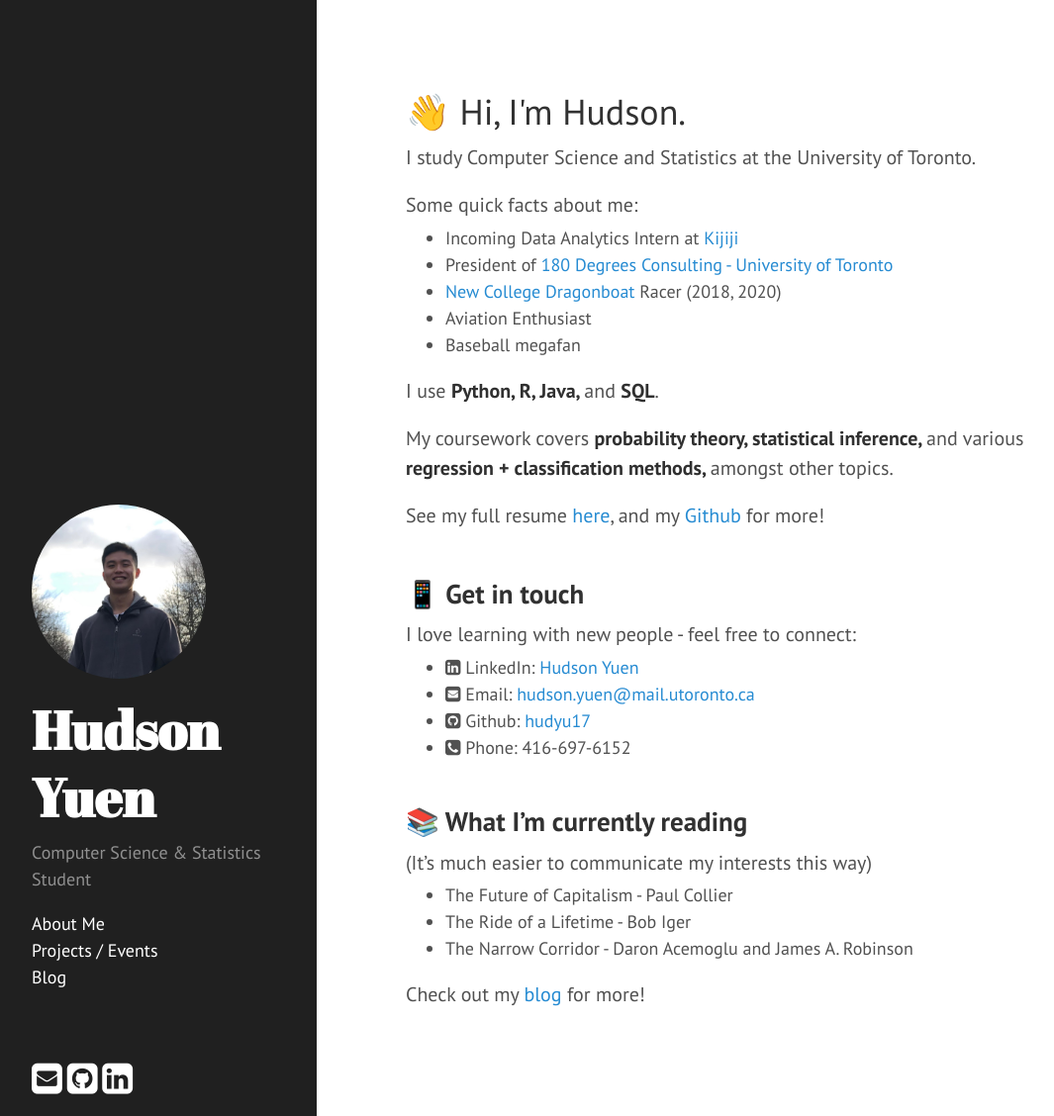
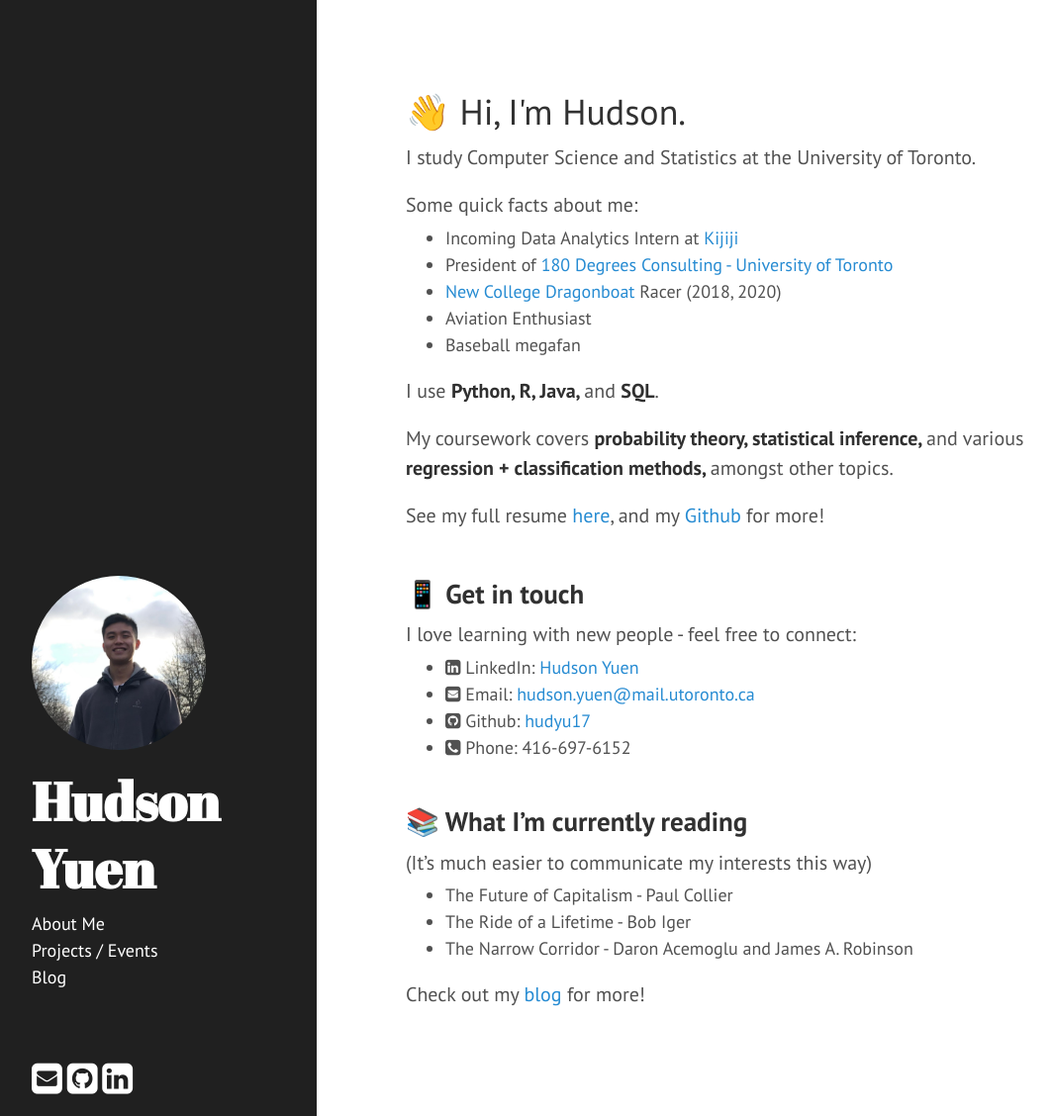
Before and after one commit to hudyu17/personal_hyde, a Jekyll site: the page built from index.md, in a window 1280 px wide and 1128 px high. Shown: the whole window at 99% size, without its empty margins (4-1069 px from the left). Built offline with Jekyll 4.4.1, drawn with Linux system fonts in a browser that asks for light colours; nearby versions of some CDN libraries.

Commit message:
remove description

```diff
--- a/_includes/sidebar.html
+++ b/_includes/sidebar.html
@@ -8,7 +8,7 @@
           {{ site.title }}
         </a>
       </h1>
-      <p class="lead">{{ site.description }}</p>
+
     </div>
 
     <nav class="sidebar-nav">
```
